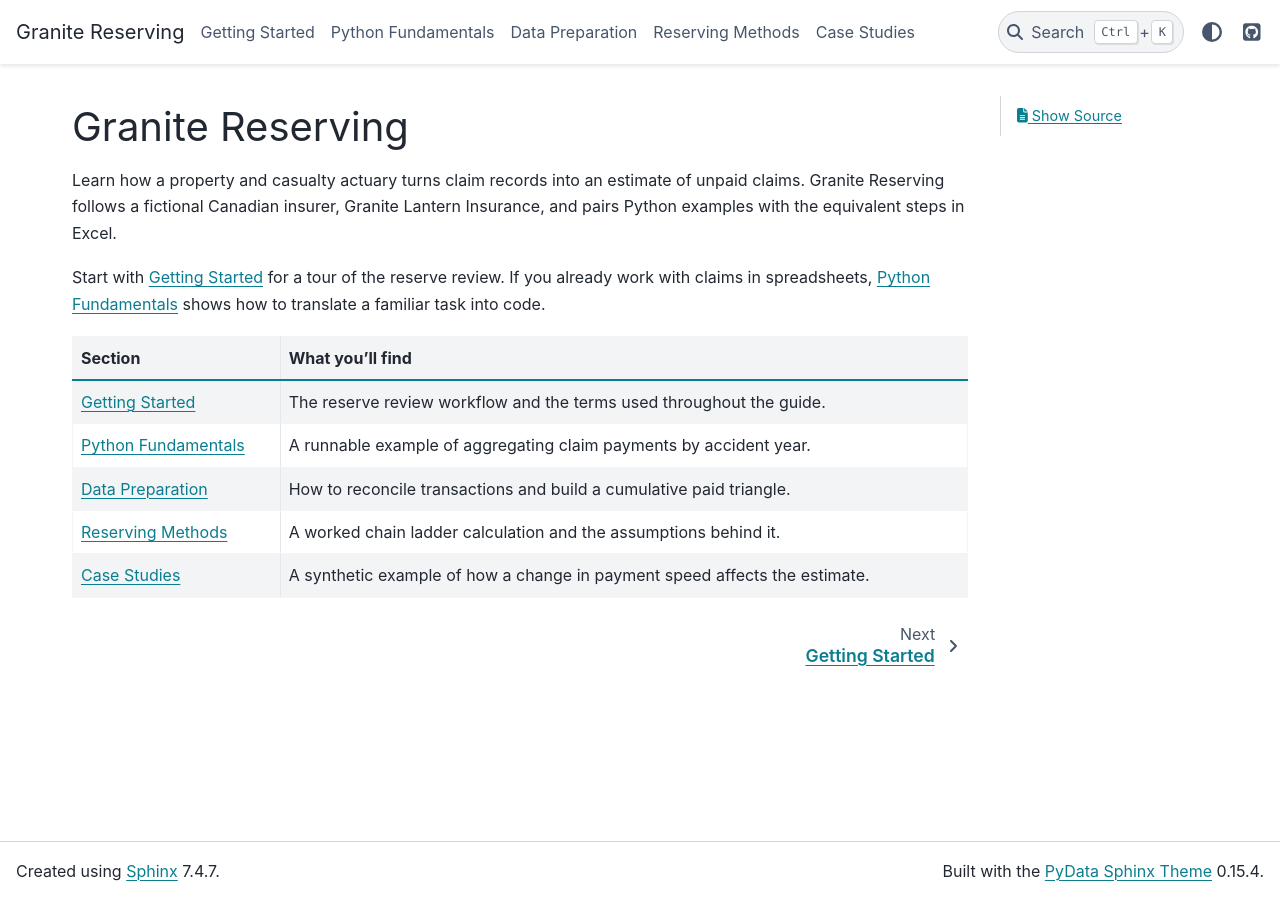
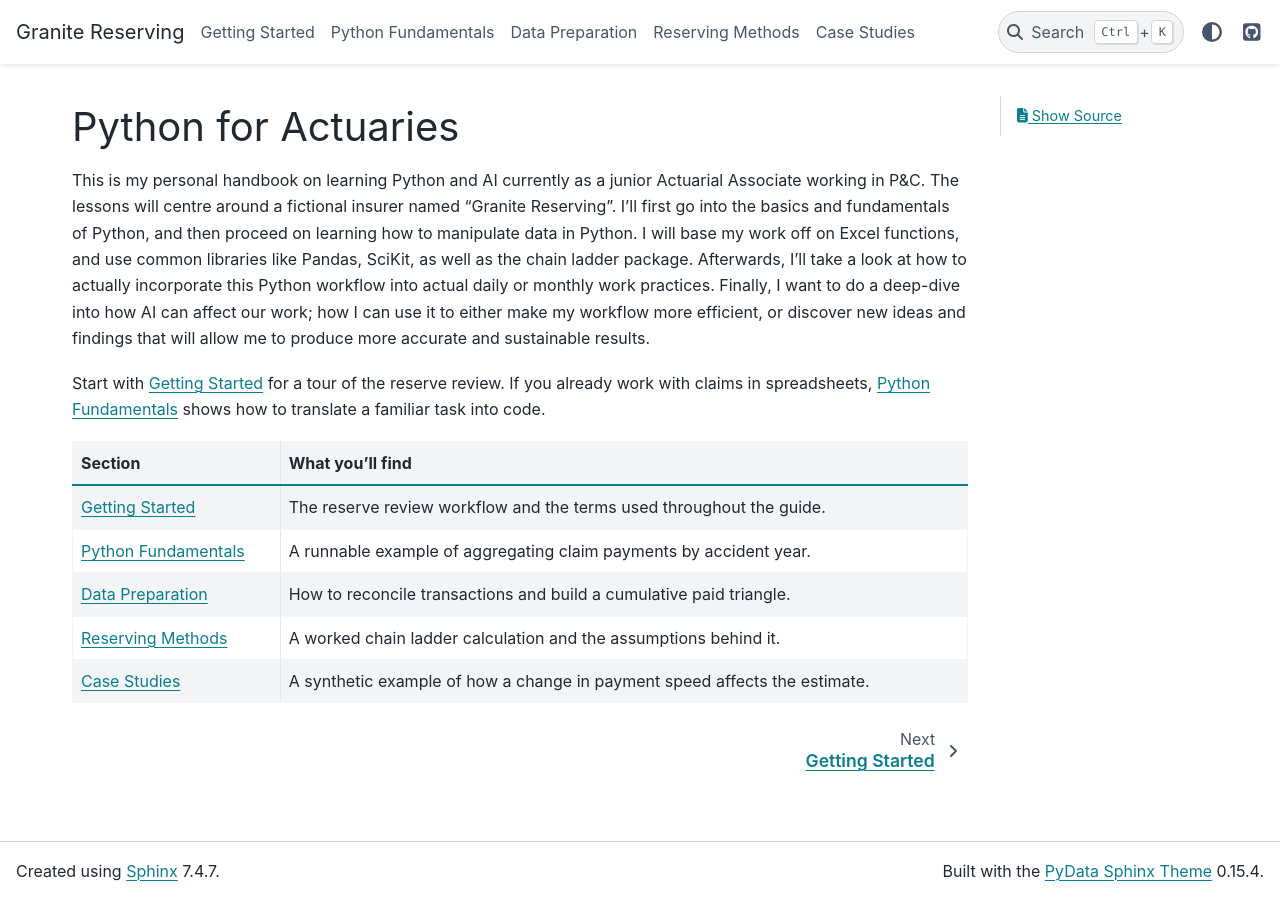
Before and after one commit to cam-leo/Granite-Reserving, a Sphinx documentation site: the page built from docs/source/index.md, in a window 1280 px wide. Built offline with Sphinx 7.4.7 and the PyData theme 0.15.4, drawn with Linux system fonts in a browser that asks for light colours.

Commit message:
Revise index for Python learning handbook
Updated the title and content to reflect a personal handbook on learning Python and AI for actuarial work, focusing on data manipulation and AI integration.

```diff
--- a/docs/source/index.md
+++ b/docs/source/index.md
@@ -1,6 +1,6 @@
-# Granite Reserving
+# Python for Actuaries
 
-Learn how a property and casualty actuary turns claim records into an estimate of unpaid claims. Granite Reserving follows a fictional Canadian insurer, Granite Lantern Insurance, and pairs Python examples with the equivalent steps in Excel.
+This is my personal handbook on learning Python and AI currently as a junior Actuarial Associate working in P&C. The lessons will centre around a fictional insurer named "Granite Reserving". I'll first go into the basics and fundamentals of Python, and then proceed on learning how to manipulate data in Python. I will base my work off on Excel functions, and use common libraries like Pandas, SciKit, as well as the chain ladder package. Afterwards, I'll take a look at how to actually incorporate this Python workflow into actual daily or monthly work practices. Finally, I want to do a deep-dive into how AI can affect our work; how I can use it to either make my workflow more efficient, or discover new ideas and findings that will allow me to produce more accurate and sustainable results.
 
 Start with [Getting Started](getting-started.md) for a tour of the reserve review. If you already work with claims in spreadsheets, [Python Fundamentals](python-fundamentals.md) shows how to translate a familiar task into code.
 
```
